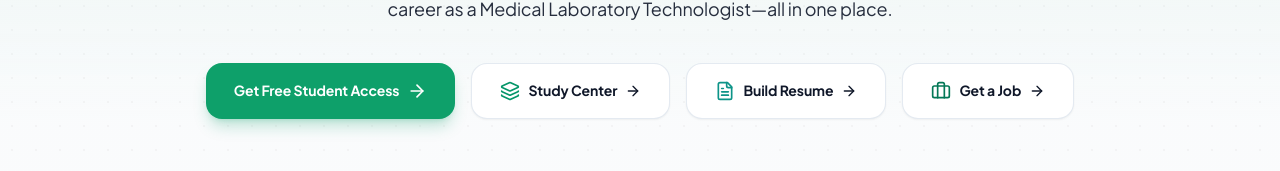
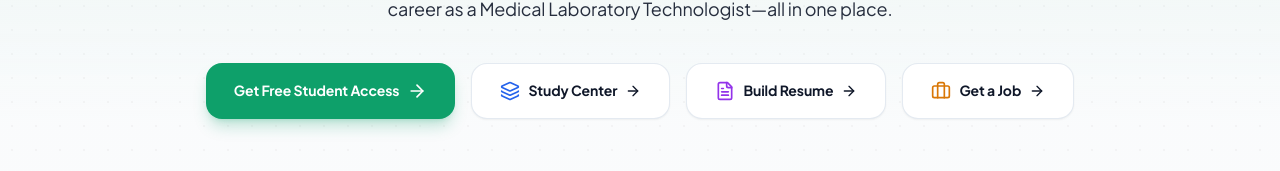
Before and after one commit to ansarulanisgit/medical-laboratory-technology-lms-system, a Next.js app: page / in a window 1280 px wide. Shown: the part 383-554 px from the top of the page. Built offline with nearby package versions, Linux system fonts and the light colour scheme.

Commit message:
feat(hero): use solid distinct colors (blue, purple, amber) for hero buttons on hover

```diff
--- a/src/app/page.tsx
+++ b/src/app/page.tsx
@@ -306,9 +306,9 @@ export default function HomePage() {
                 <Button
                   size="lg"
                   variant="outline"
-                  className="w-full sm:w-auto h-13 sm:h-14 px-6 sm:px-7 border-border/90 bg-card hover:bg-emerald-600 hover:border-emerald-600 hover:text-white text-foreground font-bold text-base rounded-2xl cursor-pointer active:scale-95 transition-all duration-200 shadow-xs hover:shadow-lg hover:shadow-emerald-600/25 hover:-translate-y-0.5 flex items-center justify-center gap-2 group"
+                  className="w-full sm:w-auto h-13 sm:h-14 px-6 sm:px-7 border-border/90 bg-card hover:bg-blue-600 hover:border-blue-600 hover:text-white text-foreground font-bold text-base rounded-2xl cursor-pointer active:scale-95 transition-all duration-200 shadow-xs hover:shadow-lg hover:shadow-blue-600/25 hover:-translate-y-0.5 flex items-center justify-center gap-2 group"
                 >
-                  <Layers className="h-5 w-5 text-emerald-600 transition-all duration-200 group-hover:scale-110 group-hover:text-white" />
+                  <Layers className="h-5 w-5 text-blue-600 dark:text-blue-400 transition-all duration-200 group-hover:scale-110 group-hover:text-white" />
                   <span className="transition-colors duration-200 group-hover:text-white">Study Center</span>
                   <ArrowRight className="h-4 w-4 transition-all duration-200 group-hover:translate-x-1 group-hover:text-white" />
                 </Button>
@@ -318,9 +318,9 @@ export default function HomePage() {
                 <Button
                   size="lg"
                   variant="outline"
-                  className="w-full sm:w-auto h-13 sm:h-14 px-6 sm:px-7 border-border/90 bg-card hover:bg-teal-600 hover:border-teal-600 hover:text-white text-foreground font-bold text-base rounded-2xl cursor-pointer active:scale-95 transition-all duration-200 shadow-xs hover:shadow-lg hover:shadow-teal-600/25 hover:-translate-y-0.5 flex items-center justify-center gap-2 group"
+                  className="w-full sm:w-auto h-13 sm:h-14 px-6 sm:px-7 border-border/90 bg-card hover:bg-purple-600 hover:border-purple-600 hover:text-white text-foreground font-bold text-base rounded-2xl cursor-pointer active:scale-95 transition-all duration-200 shadow-xs hover:shadow-lg hover:shadow-purple-600/25 hover:-translate-y-0.5 flex items-center justify-center gap-2 group"
                 >
-                  <FileText className="h-5 w-5 text-teal-600 transition-all duration-200 group-hover:scale-110 group-hover:text-white" />
+                  <FileText className="h-5 w-5 text-purple-600 dark:text-purple-400 transition-all duration-200 group-hover:scale-110 group-hover:text-white" />
                   <span className="transition-colors duration-200 group-hover:text-white">Build Resume</span>
                   <ArrowRight className="h-4 w-4 transition-all duration-200 group-hover:translate-x-1 group-hover:text-white" />
                 </Button>
@@ -330,9 +330,9 @@ export default function HomePage() {
                 <Button
                   size="lg"
                   variant="outline"
-                  className="w-full sm:w-auto h-13 sm:h-14 px-6 sm:px-7 border-border/90 bg-card hover:bg-emerald-700 hover:border-emerald-700 hover:text-white text-foreground font-bold text-base rounded-2xl cursor-pointer active:scale-95 transition-all duration-200 shadow-xs hover:shadow-lg hover:shadow-emerald-700/25 hover:-translate-y-0.5 flex items-center justify-center gap-2 group"
+                  className="w-full sm:w-auto h-13 sm:h-14 px-6 sm:px-7 border-border/90 bg-card hover:bg-amber-600 hover:border-amber-600 hover:text-white text-foreground font-bold text-base rounded-2xl cursor-pointer active:scale-95 transition-all duration-200 shadow-xs hover:shadow-lg hover:shadow-amber-600/25 hover:-translate-y-0.5 flex items-center justify-center gap-2 group"
                 >
-                  <Briefcase className="h-5 w-5 text-emerald-700 dark:text-emerald-400 transition-all duration-200 group-hover:scale-110 group-hover:text-white" />
+                  <Briefcase className="h-5 w-5 text-amber-600 dark:text-amber-400 transition-all duration-200 group-hover:scale-110 group-hover:text-white" />
                   <span className="transition-colors duration-200 group-hover:text-white">Get a Job</span>
                   <ArrowRight className="h-4 w-4 transition-all duration-200 group-hover:translate-x-1 group-hover:text-white" />
                 </Button>
```
